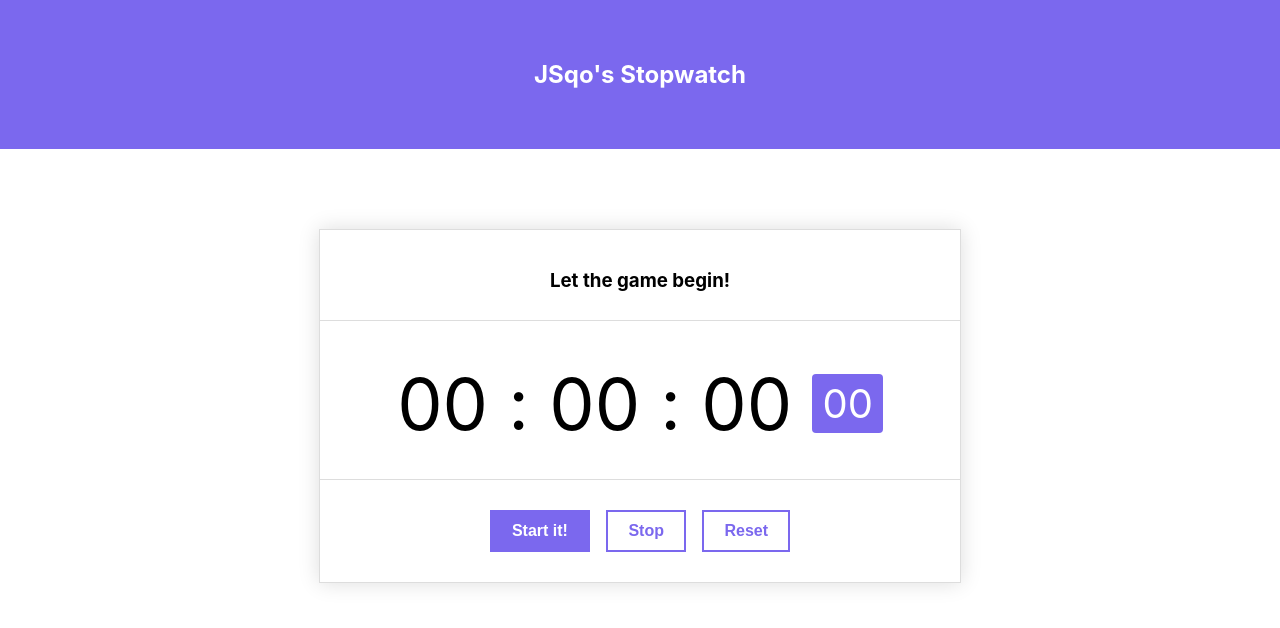
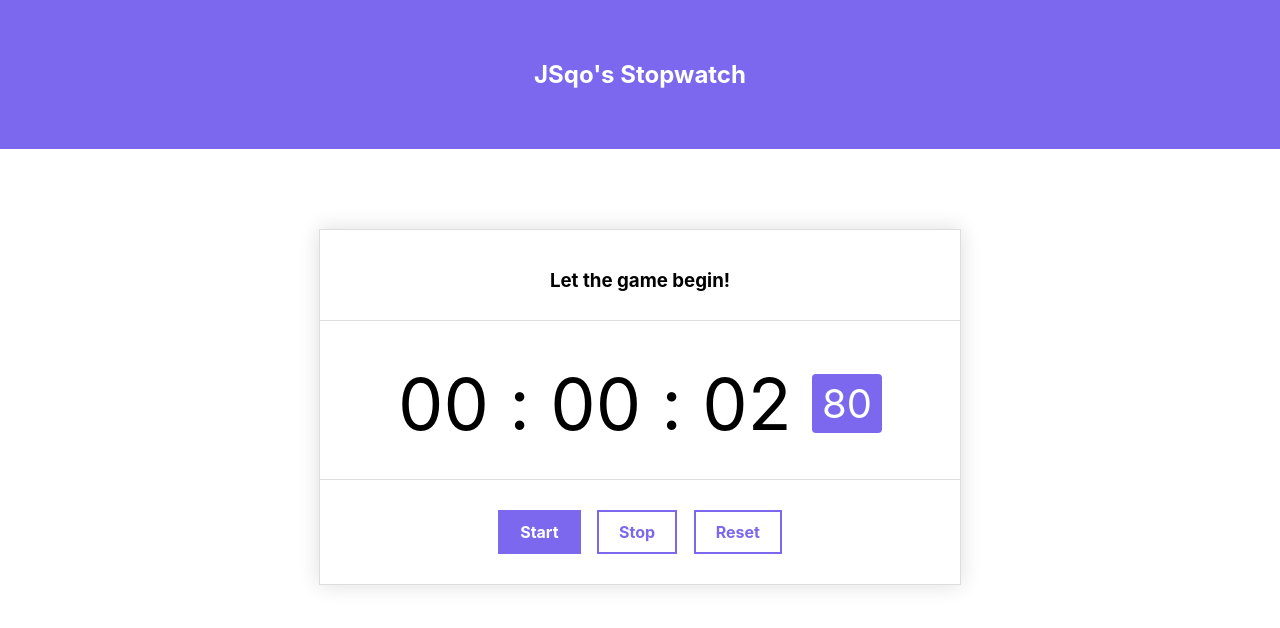
Before and after one commit to jsqo/stopwatch, a plain HTML site: page docs/index.html in a window 1280 px wide. Both pictures are taken after a click on the button "Start". Shown: the top 628 px of the page. Drawn offline with Linux system fonts and the light colour scheme.

Commit message:
Barely functional

```diff
--- a/docs/index.html
+++ b/docs/index.html
@@ -36,7 +36,7 @@
 					<span id="span_minutes">00</span>
 					<span>:</span>
 					<span id="span_seconds">00</span>
-					<span id="span_ms">00</span>
+					<span id="span_cs">00</span>
 				</div>
 			</div>
 			<div class="bottom">
--- a/docs/stopwatch.js
+++ b/docs/stopwatch.js
@@ -1,12 +1,17 @@
 
+let stopwatch_start_time = 0;
+let stopwatch_curr_time = 0;
+let stopwatch_is_running = false;
+let stopwatch_was_reset = false;
 
+const zeroPad = (num, places) => String(num).padStart(places, '0');
 
 function getSpans () {
 	return {
 		"hours": document.getElementById("span_hours"),
 		"minutes": document.getElementById("span_minutes"),
 		"seconds": document.getElementById("span_seconds"),
-		"ms": document.getElementById("span_ms")
+		"cs": document.getElementById("span_cs")
 	};
 }
 
@@ -20,20 +25,62 @@ function getButtons () {
 
 
 
+function UpdateStopwatch (myTimer) {
+	let current_time = performance.now();
+	time_difference = stopwatch_curr_time + parseInt(current_time - stopwatch_start_time);
+
+	let cs = parseInt(time_difference / 10) % 100;
+	cs = zeroPad(cs, 2);
+
+	let seconds = parseInt(time_difference / 1000);
+	let minutes = parseInt(seconds / 60);
+	let hours = parseInt(minutes / 60);
+	hours = zeroPad(hours, 2);
+	minutes = minutes % 60;
+	minutes = zeroPad(minutes, 2);
+	seconds = seconds % 60;
+	seconds = zeroPad(seconds, 2);
+
+	let spans = getSpans();
+	spans.hours.innerHTML = hours;
+	spans.minutes.innerHTML = minutes;
+	spans.seconds.innerHTML = seconds;
+	spans.cs.innerHTML = cs;
+	// console.log(`${hours}:${minutes}:${seconds}:${cs} have passed.`);
+
+	if (!stopwatch_is_running) {
+		clearInterval(myTimer);
+		if (stopwatch_was_reset) {
+			stopwatch_curr_time = 0;
+		} else {
+			stopwatch_curr_time = time_difference;
+		}
+	}
+}
+
 function startStopwatch (e) {
 	let spans = getSpans();
 	let buttons = getButtons();
-	buttons.start.innerHTML = "Start it!";
+
+	stopwatch_is_running = true;
+	stopwatch_start_time = performance.now();
+	UpdateStopwatch();
+
+	let myTimer = setInterval(function () {
+		UpdateStopwatch(myTimer);
+	}, 100);
 }
 
 function stopStopwatch (e) {
 	let spans = getSpans();
 	let buttons = getButtons();
-	buttons.stop.innerHTML = "Stop it!";
+	stopwatch_is_running = false;
+	stopwatch_was_reset = false;
 }
 
 function resetStopwatch (e) {
 	let spans = getSpans();
 	let buttons = getButtons();
-	buttons.reset.innerHTML = "Reset it!";
+	stopwatch_is_running = false;
+	stopwatch_was_reset = true;
 }
--- a/src/scss/stopwatch.scss
+++ b/src/scss/stopwatch.scss
@@ -49,7 +49,7 @@ div.stopwatch {
 				display: inline-block;
 				vertical-align: middle;
 			}
-			& > span#span_ms {
+			& > span#span_cs {
 				font-size: 40px;
 				background-color: mediumslateblue;
 				color: #fff;
@@ -63,6 +63,7 @@ div.stopwatch {
 		& > div.buttons {
 			text-align: center;
 			& > button {
+				font-family: inherit;
 				padding: 10px 20px;
 				margin: 0px 6px;
 				font-size: 16px;
@@ -72,6 +73,7 @@ div.stopwatch {
 				color: mediumslateblue;
 				background-color: #fff;
 				transition: all 0.3s;
+				cursor: pointer;
 				&:hover, &:focus {
 					background-color: mediumslateblue;
 					color: #fff;
```
Also changed, not shown: docs/stopwatch.css.
